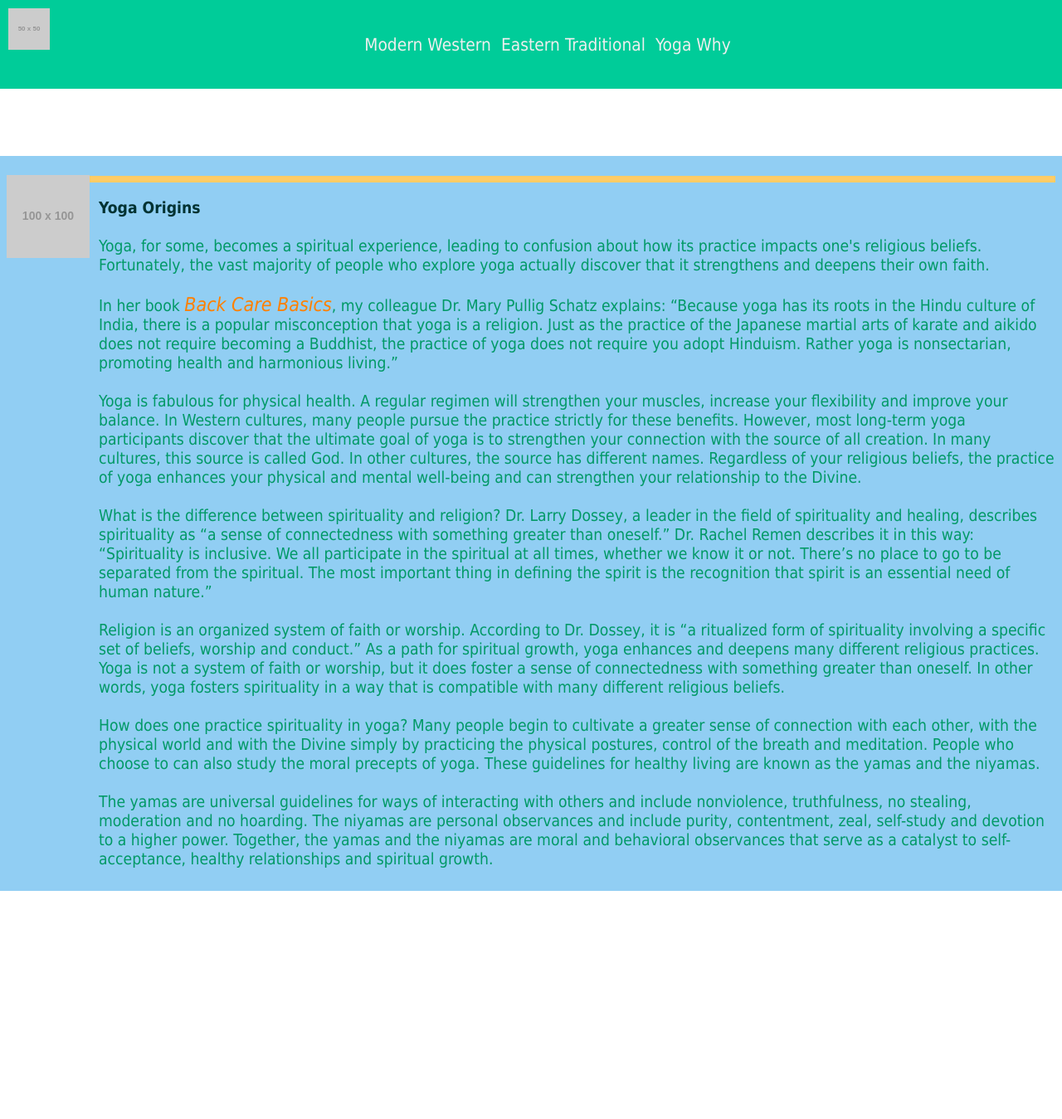
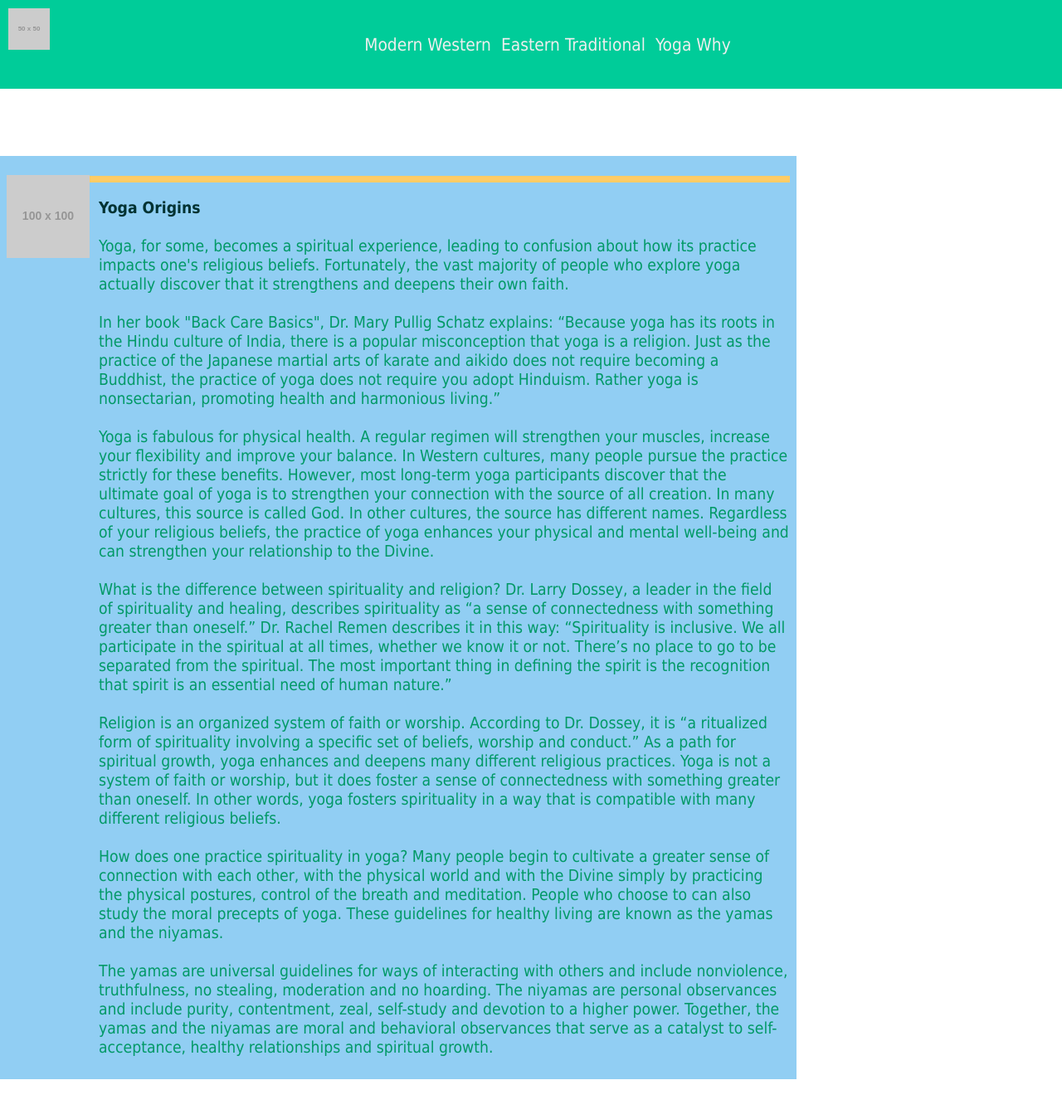
Before and after one commit to EmmyB92/large-data-website, a Jekyll site: the page page2.html, which Jekyll copies as it is, in a window 1280 px wide. Shown: the whole page at 83% size. Built offline with Jekyll 4.4.1, drawn with Linux system fonts in a browser that asks for light colours; Markdown is read by kramdown in place of the engine named in the settings; before the commit the page ends 1122 px from its top, so only the background shows below that; part of the change alters nothing that is shown.

```diff
--- a/page2.html
+++ b/page2.html
@@ -8,6 +8,22 @@
 <meta name="handheldfriendly" content="true">
 <meta name="mobileoptimized" content="240">
 <meta name="viewport" content="width=device-width,initial-scale=1,target-densitydpi=device-dpi">
+ <!-- Facebook -->
+ <meta property="og:type" content="article">
+ <meta property="og:title" content="Title of this page">
+ <meta property="og:url" content="http://fullurl.come/to-this/article.html">
+ <!--Image size: minimum 200x200; preferred 1500x1500 -->
+ <meta property="og:image" content="http://domain.com/img/thing.jpg">
+ <meta property="og:site_name" content="Name of this Website/Company">
+ <meta property="og:description" content="Small description; re-use your meta description">
+<!-- Twitter -->
+ <meta property="twitter:card" content="summary">
+ <meta property="twitter:title" content="Title of this page">
+ <meta property="twitter:url" content="http://fullurl.come/to-this/article.html">
+ <!--Image size: 120x120 -->
+ <meta property="twitter:image" content="http://domain.com/img/thing.jpg">
+ <meta property="twitter:description" content="Small description; re-use your meta description">
+
 </head>
 
 <body>
@@ -15,8 +31,8 @@
     <a href="index.html"</a><img class="logo" src="http://placehold.it/50x50">
 	<nav>
     	<ul>
-        	<li><a href="#">Modern Western</a></li>
-           <li><a href="page2.html">Eastern Traditional</a></li>
+        	<li><a href="{{site.baseurl}}page3.html">Modern Western</a></li>
+           <li><a href="{{site.baseurl}}page2.html">Eastern Traditional</a></li>
            <li><a href="#">Yoga Why</a></li>
         </ul>
 		</nav>
@@ -26,12 +42,12 @@
         	<p></p>
    </article>
    <div class="grid">
-        	<div class="unit unit-m-3-4">
+        	<div class="unit unit-l-3-4">
             <div class="unit-spacer"><img class="flex" src="http://placehold.it/100x100">
             <h2></h2>
             <p><strong>Yoga Origins</strong><br><br> Yoga, for some, becomes a spiritual experience, leading to confusion about how its practice impacts one's religious beliefs. Fortunately, the vast majority of people who explore yoga actually discover that it strengthens and deepens their own faith.<br><br>
 
-In her book <em>Back Care Basics</em>, my colleague Dr. Mary Pullig Schatz explains: “Because yoga has its roots in the Hindu culture of India, there is a popular misconception that yoga is a religion. Just as the practice of the Japanese martial arts of karate and aikido does not require becoming a Buddhist, the practice of yoga does not require you adopt Hinduism. Rather yoga is nonsectarian, promoting health and harmonious living.”<br><br>
+In her book "Back Care Basics", Dr. Mary Pullig Schatz explains: “Because yoga has its roots in the Hindu culture of India, there is a popular misconception that yoga is a religion. Just as the practice of the Japanese martial arts of karate and aikido does not require becoming a Buddhist, the practice of yoga does not require you adopt Hinduism. Rather yoga is nonsectarian, promoting health and harmonious living.”<br><br>
 
 Yoga is fabulous for physical health. A regular regimen will strengthen your muscles, increase your flexibility and improve your balance. In Western cultures, many people pursue the practice strictly for these benefits. However, most long-term yoga participants discover that the ultimate goal of yoga is to strengthen your connection with the source of all creation. In many cultures, this source is called God. In other cultures, the source has different names. Regardless of your religious beliefs, the practice of yoga enhances your physical and mental well-being and can strengthen your relationship to the Divine.<br><br>
 
```
